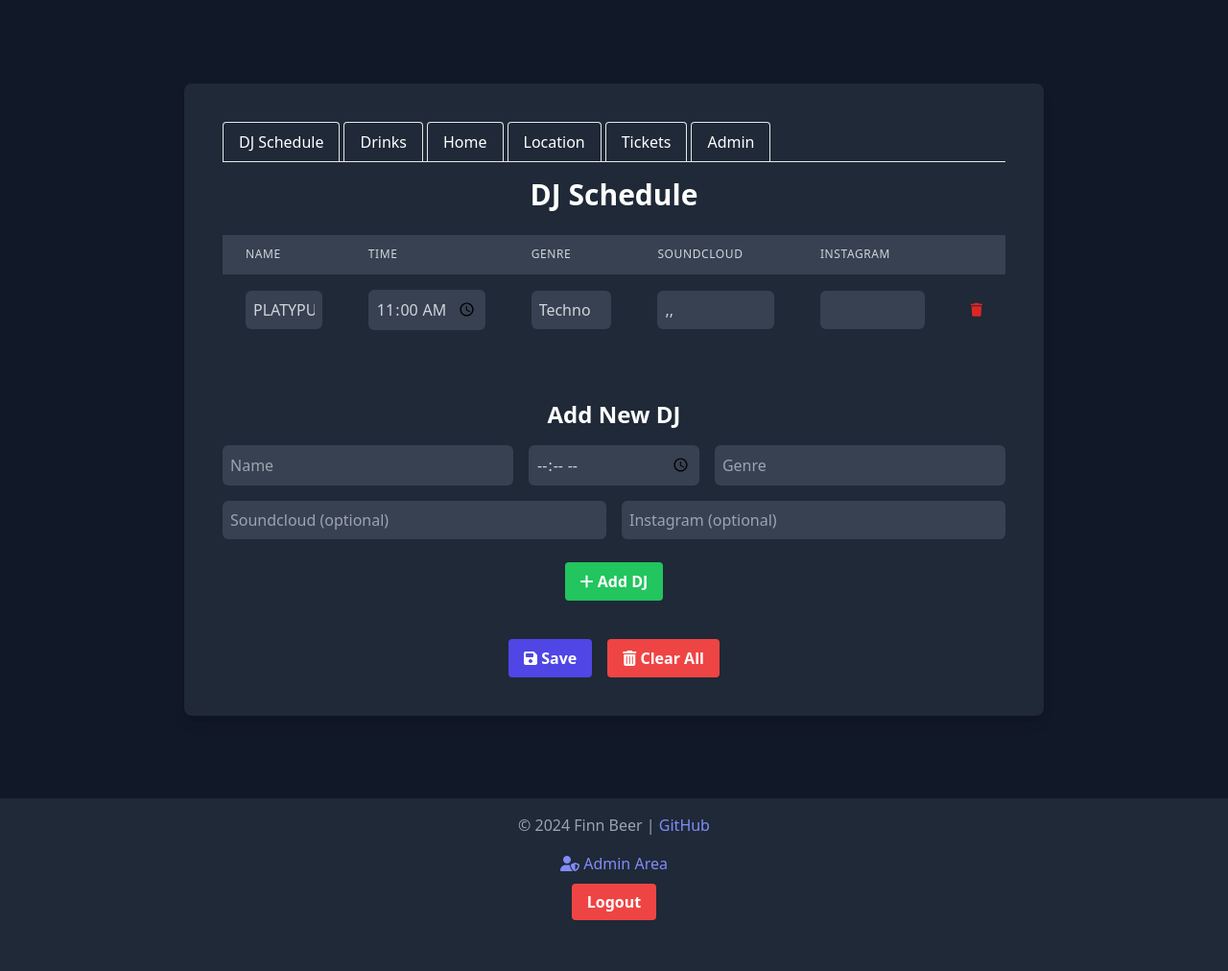
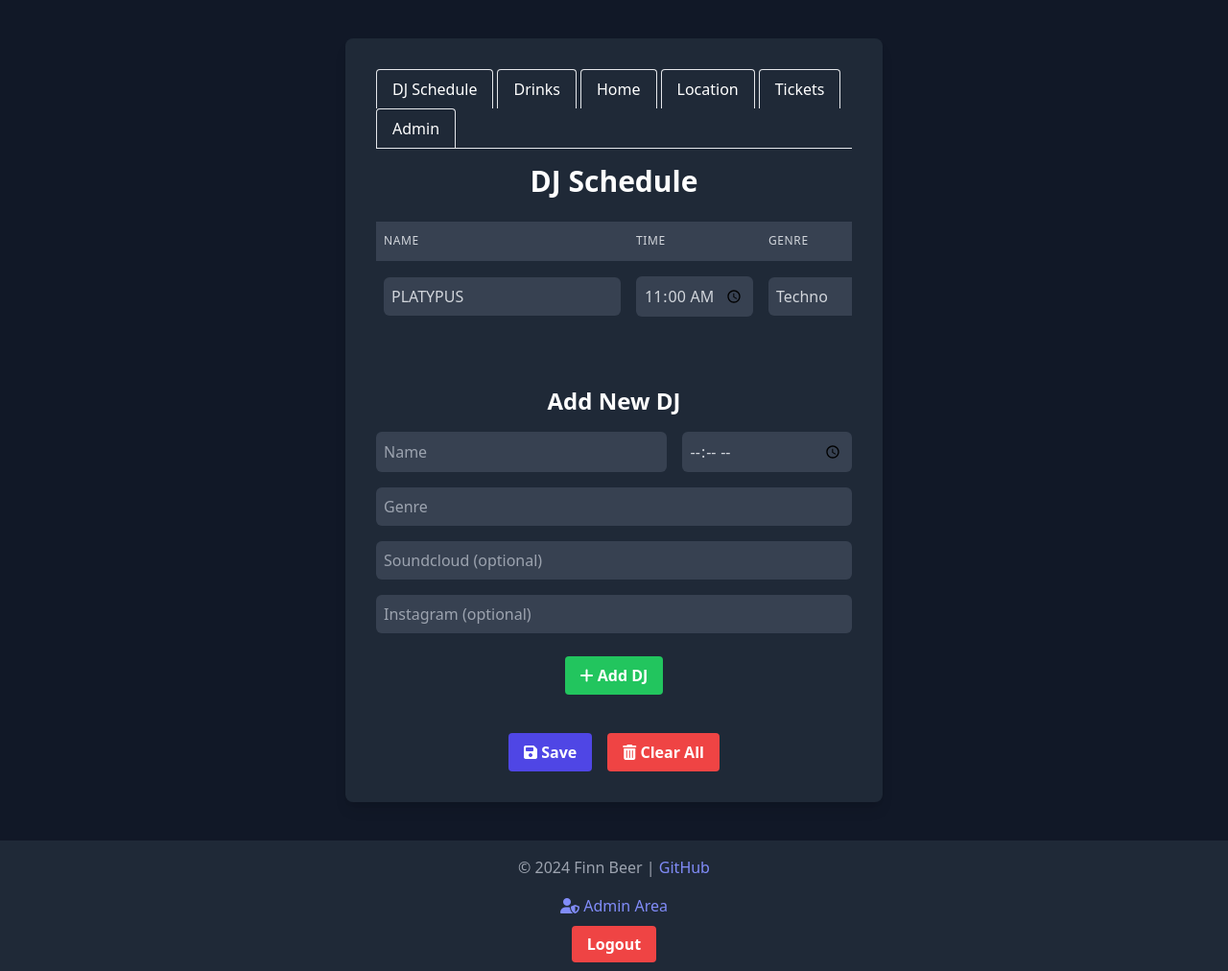
Before and after one commit to iwLain/RaveInfo, a Flask app: page /config in a window 1280 px wide. Shown: the part 56-1068 px from the top of the page at 96% size. Before the commit the page ends 1015 px from the top, so only its background shows below. Run offline with Flask 2, Linux system fonts and the light colour scheme; the visitor is signed in with stand-in values (Sample User, id 1); some libraries are stand-ins or nearby versions.

Commit message:
optimize for mobile

```diff
--- a/config.ini
+++ b/config.ini
@@ -2,7 +2,7 @@
 debug = True
 
 [DJ SCHEDULE]
-PLATYPUS = 11:00, Techno, ,,
+PLATYPUS = 11:00, Techno, ,
 
 [DRINKS]
 Bier = 3€, 0.5L, SoftAlc
--- a/static/css/styles.css
+++ b/static/css/styles.css
@@ -651,9 +651,6 @@ video {
 .min-w-full {
   min-width: 100%;
 }
-.max-w-4xl {
-  max-width: 56rem;
-}
 .max-w-6xl {
   max-width: 72rem;
 }
@@ -832,13 +829,13 @@ video {
 .p-5 {
   padding: 1.25rem;
 }
+.px-2 {
+  padding-left: 0.5rem;
+  padding-right: 0.5rem;
+}
 .px-4 {
   padding-left: 1rem;
   padding-right: 1rem;
-}
-.px-6 {
-  padding-left: 1.5rem;
-  padding-right: 1.5rem;
 }
 .py-2 {
   padding-top: 0.5rem;
@@ -1016,6 +1013,10 @@ video {
     width: 33.333333%;
   }
 
+  .md\:w-10\/12 {
+    width: 83.333333%;
+  }
+
   .md\:flex-row {
     flex-direction: row;
   }
@@ -1026,9 +1027,18 @@ video {
     margin-bottom: calc(2rem * var(--tw-space-y-reverse));
   }
 
+  .md\:p-6 {
+    padding: 1.5rem;
+  }
+
   .md\:text-6xl {
     font-size: 3.75rem;
     line-height: 1;
+  }
+
+  .md\:text-base {
+    font-size: 1rem;
+    line-height: 1.5rem;
   }
 }
 @media (min-width: 1024px) {
@@ -1049,6 +1059,10 @@ video {
     width: 25%;
   }
 
+  .lg\:w-8\/12 {
+    width: 66.666667%;
+  }
+
   .lg\:w-full {
     width: 100%;
   }
@@ -1066,4 +1080,14 @@ video {
     margin-right: calc(2rem * var(--tw-space-x-reverse));
     margin-left: calc(2rem * calc(1 - var(--tw-space-x-reverse)));
   }
+
+  .lg\:p-8 {
+    padding: 2rem;
+  }
 }
+@media (min-width: 1280px) {
+
+  .xl\:w-6\/12 {
+    width: 50%;
+  }
+}
--- a/templates/config.html
+++ b/templates/config.html
@@ -2,8 +2,9 @@
 
 {% block content %}
 <div class="flex flex-col justify-center items-center min-h-screen bg-gray-900 py-6">
-    <div class="w-10/12 max-w-4xl bg-gray-800 p-10 rounded-lg shadow-lg">
-        <ul class="flex border-b mb-4">
+    <div class="w-full md:w-10/12 lg:w-8/12 xl:w-6/12 bg-gray-800 p-4 md:p-6 lg:p-8 rounded-lg shadow-lg">
+        <div class="border-b mb-4">
+            <ul class="flex flex-wrap text-sm md:text-base">
                 <li class="mr-1">
                     <a class="bg-gray-800 inline-block border-l border-t border-r rounded-t py-2 px-4 text-white hover:bg-gray-700 {% if active_tab == 'dj-schedule' %}bg-gray-700{% endif %}" href="#dj-schedule" data-tab="dj-schedule">DJ Schedule</a>
                 </li>
@@ -23,6 +24,7 @@
                     <a class="bg-gray-800 inline-block border-l border-t border-r rounded-t py-2 px-4 text-white hover:bg-gray-700 {% if active_tab == 'admin' %}bg-gray-700{% endif %}" href="#admin" data-tab="admin">Admin</a>
                 </li>
             </ul>
+        </div>
         <form method="post" enctype="multipart/form-data">
             <input type="hidden" name="active-tab" id="active-tab" value="{{ active_tab }}">
             <div id="dj-schedule" class="tab-content {% if active_tab != 'dj-schedule' %}hidden{% endif %}">
@@ -31,12 +33,12 @@
                     <table class="min-w-full divide-y divide-gray-700 mb-6">
                         <thead class="bg-gray-700">
                             <tr>
-                                <th class="px-6 py-3 text-left text-xs font-medium text-gray-300 uppercase tracking-wider">Name</th>
-                                <th class="px-6 py-3 text-left text-xs font-medium text-gray-300 uppercase tracking-wider">Time</th>
-                                <th class="px-6 py-3 text-left text-xs font-medium text-gray-300 uppercase tracking-wider">Genre</th>
-                                <th class="px-6 py-3 text-left text-xs font-medium text-gray-300 uppercase tracking-wider">Soundcloud</th>
-                                <th class="px-6 py-3 text-left text-xs font-medium text-gray-300 uppercase tracking-wider">Instagram</th>
-                                <th class="px-6 py-3 relative">
+                                <th class="px-2 py-3 text-left text-xs font-medium text-gray-300 uppercase tracking-wider">Name</th>
+                                <th class="px-2 py-3 text-left text-xs font-medium text-gray-300 uppercase tracking-wider">Time</th>
+                                <th class="px-2 py-3 text-left text-xs font-medium text-gray-300 uppercase tracking-wider">Genre</th>
+                                <th class="px-2 py-3 text-left text-xs font-medium text-gray-300 uppercase tracking-wider">Soundcloud</th>
+                                <th class="px-2 py-3 text-left text-xs font-medium text-gray-300 uppercase tracking-wider">Instagram</th>
+                                <th class="px-2 py-3 relative">
                                     <span class="sr-only">Action</span>
                                 </th>
                             </tr>
@@ -45,22 +47,22 @@
                             {% if dj_config %}
                                 {% for dj, details in dj_config.items() %}
                                     <tr>
-                                        <td class="px-6 py-4 whitespace-nowrap">
-                                            <input name="DJ SCHEDULE-{{ dj }}" value="{{ dj }}" class="border-gray-600 bg-gray-700 rounded-md text-gray-300 w-full p-2" readonly>
+                                        <td class="px-2 py-4 whitespace-nowrap">
+                                            <input name="DJ SCHEDULE-{{ dj }}" value="{{ dj }}" class="border-gray-600 bg-gray-700 rounded-md text-gray-300 w-full p-2 auto-resize" readonly>
                                         </td>
-                                        <td class="px-6 py-4 whitespace-nowrap">
-                                            <input type="time" name="DJ SCHEDULE-{{ dj }}-time" value="{{ details['time'] }}" class="border-gray-600 bg-gray-700 rounded-md text-gray-300 w-full p-2">
+                                        <td class="px-2 py-4 whitespace-nowrap">
+                                            <input type="time" name="DJ SCHEDULE-{{ dj }}-time" value="{{ details['time'] }}" class="border-gray-600 bg-gray-700 rounded-md text-gray-300 w-full p-2 auto-resize">
                                         </td>
-                                        <td class="px-6 py-4 whitespace-nowrap">
-                                            <input name="DJ SCHEDULE-{{ dj }}-genre" value="{{ details['genre'] }}" class="border-gray-600 bg-gray-700 rounded-md text-gray-300 w-full p-2">
+                                        <td class="px-2 py-4 whitespace-nowrap">
+                                            <input name="DJ SCHEDULE-{{ dj }}-genre" value="{{ details['genre'] }}" class="border-gray-600 bg-gray-700 rounded-md text-gray-300 w-full p-2 auto-resize">
                                         </td>
-                                        <td class="px-6 py-4 whitespace-nowrap overflow-auto">
-                                            <input name="DJ SCHEDULE-{{ dj }}-soundcloud" value="{{ details['soundcloud'] }}" class="border-gray-600 bg-gray-700 rounded-md text-gray-300 w-full p-2">
+                                        <td class="px-2 py-4 whitespace-nowrap overflow-auto">
+                                            <input name="DJ SCHEDULE-{{ dj }}-soundcloud" value="{{ details['soundcloud'] }}" class="border-gray-600 bg-gray-700 rounded-md text-gray-300 w-full p-2 auto-resize">
                                         </td>
-                                        <td class="px-6 py-4 whitespace-nowrap overflow-auto">
-                                            <input name="DJ SCHEDULE-{{ dj }}-instagram" value="{{ details['instagram'] }}" class="border-gray-600 bg-gray-700 rounded-md text-gray-300 w-full p-2">
+                                        <td class="px-2 py-4 whitespace-nowrap overflow-auto">
+                                            <input name="DJ SCHEDULE-{{ dj }}-instagram" value="{{ details['instagram'] }}" class="border-gray-600 bg-gray-700 rounded-md text-gray-300 w-full p-2 auto-resize">
                                         </td>
-                                        <td class="px-6 py-4 whitespace-nowrap text-right text-sm font-medium">
+                                        <td class="px-2 py-4 whitespace-nowrap text-right text-sm font-medium">
                                             <button type="submit" name="action" value="delete" class="text-red-600 hover:text-red-900">
                                                 <input type="hidden" name="delete" value="DJ SCHEDULE-{{ dj }}">
                                                 <i class="fas fa-trash"></i>
@@ -70,7 +72,7 @@
                                 {% endfor %}
                             {% else %}
                                 <tr>
-                                    <td colspan="6" class="px-6 py-4 whitespace-nowrap text-center text-gray-500">
+                                    <td colspan="6" class="px-2 py-4 whitespace-nowrap text-center text-gray-500">
                                         No DJs scheduled.
                                     </td>
                                 </tr>
@@ -100,11 +102,11 @@
                     <table class="min-w-full divide-y divide-gray-700 mb-6">
                         <thead class="bg-gray-700">
                             <tr>
-                                <th class="px-6 py-3 text-left text-xs font-medium text-gray-300 uppercase tracking-wider">Drink</th>
-                                <th class="px-6 py-3 text-left text-xs font-medium text-gray-300 uppercase tracking-wider">Amount</th>
-                                <th class="px-6 py-3 text-left text-xs font-medium text-gray-300 uppercase tracking-wider">Price</th>
-                                <th class="px-6 py-3 text-left text-xs font-medium text-gray-300 uppercase tracking-wider">Category</th>
-                                <th class="px-6 py-3 relative">
+                                <th class="px-2 py-3 text-left text-xs font-medium text-gray-300 uppercase tracking-wider">Drink</th>
+                                <th class="px-2 py-3 text-left text-xs font-medium text-gray-300 uppercase tracking-wider">Amount</th>
+                                <th class="px-2 py-3 text-left text-xs font-medium text-gray-300 uppercase tracking-wider">Price</th>
+                                <th class="px-2 py-3 text-left text-xs font-medium text-gray-300 uppercase tracking-wider">Category</th>
+                                <th class="px-2 py-3 relative">
                                     <span class="sr-only">Action</span>
                                 </th>
                             </tr>
@@ -113,19 +115,19 @@
                             {% if drinks_config %}
                                 {% for drink, details in drinks_config.items() %}
                                     <tr>
-                                        <td class="px-6 py-4 whitespace-nowrap">
-                                            <input name="DRINKS-{{ drink }}" value="{{ drink }}" class="border-gray-600 bg-gray-700 rounded-md text-gray-300 w-full p-2">
+                                        <td class="px-2 py-4 whitespace-nowrap">
+                                            <input name="DRINKS-{{ drink }}" value="{{ drink }}" class="border-gray-600 bg-gray-700 rounded-md text-gray-300 w-full p-2 auto-resize">
                                         </td>
-                                        <td class="px-6 py-4 whitespace-nowrap">
-                                            <input name="DRINKS-{{ drink }}-amount" value="{{ details.amount }}" class="border-gray-600 bg-gray-700 rounded-md text-gray-300 w-full p-2">
+                                        <td class="px-2 py-4 whitespace-nowrap">
+                                            <input name="DRINKS-{{ drink }}-amount" value="{{ details.amount }}" class="border-gray-600 bg-gray-700 rounded-md text-gray-300 w-full p-2 auto-resize">
                                         </td>
-                                        <td class="px-6 py-4 whitespace-nowrap">
-                                            <input name="DRINKS-{{ drink }}-price" value="{{ details.price }}" class="border-gray-600 bg-gray-700 rounded-md text-gray-300 w-full p-2">
+                                        <td class="px-2 py-4 whitespace-nowrap">
+                                            <input name="DRINKS-{{ drink }}-price" value="{{ details.price }}" class="border-gray-600 bg-gray-700 rounded-md text-gray-300 w-full p-2 auto-resize">
                                         </td>
-                                        <td class="px-6 py-4 whitespace-nowrap">
-                                            <input name="DRINKS-{{ drink }}-category" value="{{ details.category }}" class="border-gray-600 bg-gray-700 rounded-md text-gray-300 w-full p-2">
+                                        <td class="px-2 py-4 whitespace-nowrap">
+                                            <input name="DRINKS-{{ drink }}-category" value="{{ details.category }}" class="border-gray-600 bg-gray-700 rounded-md text-gray-300 w-full p-2 auto-resize">
                                         </td>
-                                        <td class="px-6 py-4 whitespace-nowrap text-right text-sm font-medium">
+                                        <td class="px-2 py-4 whitespace-nowrap text-right text-sm font-medium">
                                             <button type="submit" name="action" value="delete" class="text-red-600 hover:text-red-900">
                                                 <input type="hidden" name="delete" value="DRINKS-{{ drink }}">
                                                 <i class="fas fa-trash"></i>
@@ -135,7 +137,7 @@
                                 {% endfor %}
                             {% else %}
                                 <tr>
-                                    <td colspan="5" class="px-6 py-4 whitespace-nowrap text-center text-gray-500">
+                                    <td colspan="5" class="px-2 py-4 whitespace-nowrap text-center text-gray-500">
                                         No drinks available.
                                     </td>
                                 </tr>
@@ -163,12 +165,12 @@
                 <div class="mt-8">
                     <h3 class="text-2xl font-semibold text-center text-white mb-4">Edit Home Text</h3>
                     <div class="flex justify-center w-full">
-                        <textarea name="home-text" class="border-gray-600 bg-gray-700 rounded-md text-gray-300 p-4 w-full max-w-4xl" rows="4">{{ home_text }}</textarea>
+                        <textarea name="home-text" class="border-gray-600 bg-gray-700 rounded-md text-gray-300 p-4 w-full" rows="4">{{ home_text }}</textarea>
                     </div>
                     <div class="mt-8">
                         <h3 class="text-2xl font-semibold text-center text-white mb-4">Upload Home Image</h3>
                         <div class="flex justify-center w-full">
-                            <input type="file" name="home-image" class="border-gray-600 bg-gray-700 rounded-md text-gray-300 p-2 w-full max-w-4xl">
+                            <input type="file" name="home-image" class="border-gray-600 bg-gray-700 rounded-md text-gray-300 p-2 w-full">
                         </div>
                         <div class="mt-8">
                             <img src="{{ url_for('uploaded_file', filename=home_image) }}" alt="Home Image" class="max-w-full h-auto mx-auto object-contain">
@@ -181,7 +183,7 @@
                 <div class="mt-8">
                     <h3 class="text-2xl font-semibold text-center text-white mb-4">Edit Location Link</h3>
                     <div class="flex justify-center w-full">
-                        <input name="location-link" value="{{ location_link }}" class="border-gray-600 bg-gray-700 rounded-md text-gray-300 p-4 w-full max-w-4xl">
+                        <input name="location-link" value="{{ location_link }}" class="border-gray-600 bg-gray-700 rounded-md text-gray-300 p-4 w-full">
                     </div>
                 </div>
             </div>
@@ -190,7 +192,7 @@
                 <div class="mt-8">
                     <h3 class="text-2xl font-semibold text-center text-white mb-4">Edit Tickets Link</h3>
                     <div class="flex justify-center w-full">
-                        <input name="tickets-link" value="{{ tickets_link }}" class="border-gray-600 bg-gray-700 rounded-md text-gray-300 p-4 w-full max-w-4xl">
+                        <input name="tickets-link" value="{{ tickets_link }}" class="border-gray-600 bg-gray-700 rounded-md text-gray-300 p-4 w-full">
                     </div>
                 </div>
             </div>
@@ -199,7 +201,7 @@
                 <div class="mt-8">
                     <h3 class="text-2xl font-semibold text-center text-white mb-4">Change Admin Password</h3>
                     <div class="flex justify-center w-full">
-                        <input type="password" name="admin-password" placeholder="New Password" class="border-gray-600 bg-gray-700 rounded-md text-gray-300 p-4 w-full max-w-4xl">
+                        <input type="password" name="admin-password" placeholder="New Password" class="border-gray-600 bg-gray-700 rounded-md text-gray-300 p-4 w-full">
                     </div>
                 </div>
             </div>
@@ -220,6 +222,7 @@
         const tabs = document.querySelectorAll('[data-tab]');
         const tabContents = document.querySelectorAll('.tab-content');
         const activeTabInput = document.getElementById('active-tab');
+        const inputs = document.querySelectorAll('.auto-resize');
 
         function showTab(tabId) {
             tabContents.forEach(tc => tc.classList.add('hidden'));
@@ -239,6 +242,17 @@
 
         const initialTab = activeTabInput.value || 'dj-schedule';
         showTab(initialTab);
+
+        inputs.forEach(input => {
+            input.addEventListener('input', autoResize);
+            autoResize({ target: input });
+        });
+
+        function autoResize(event) {
+            const input = event.target;
+            input.style.width = 'auto';
+            input.style.width = input.scrollWidth + 'px';
+        }
     });
 </script>
 {% endblock %}
```
Lines whose indentation alone changed are shown as unchanged.
